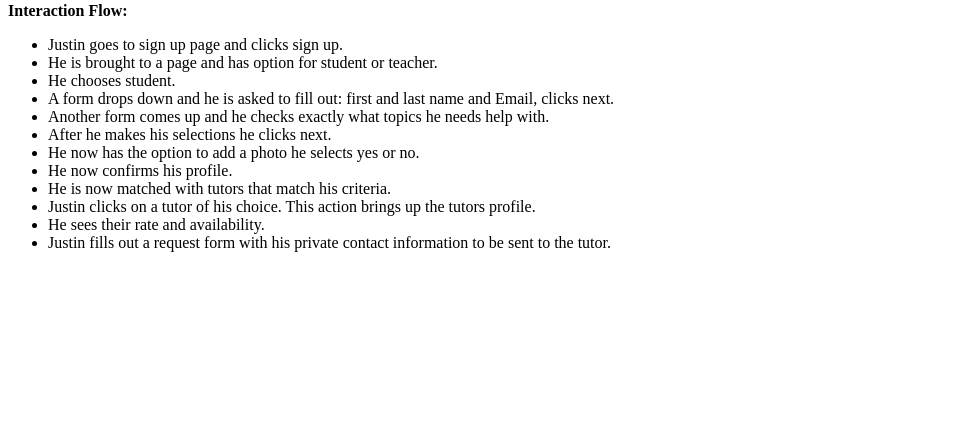
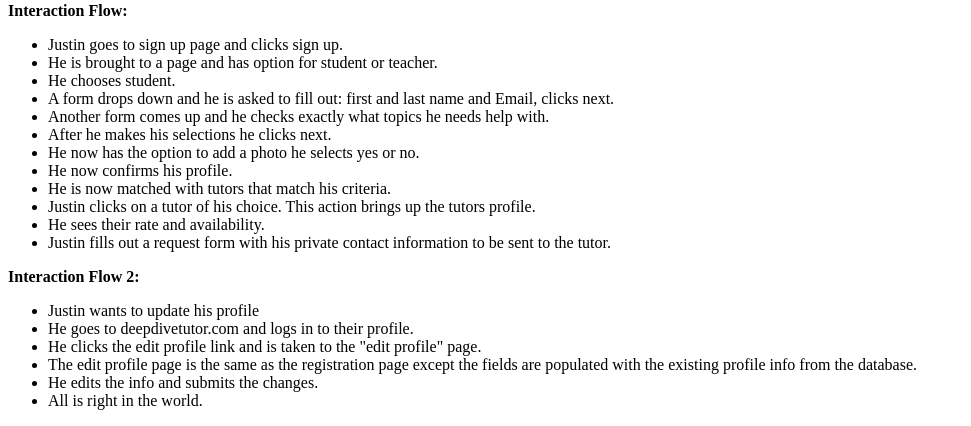
Before and after one commit to MartyBonacci/deepdivetutor, a PHP site: page /justin.php in a window 1280 px wide. Shown: the part 855-1281 px from the top of the page, without its empty margins (0-971 px from the left). Before the commit the page ends 1107 px from the top, so only its background shows below. Run offline with PHP 8.4, Linux system fonts and the light colour scheme.

Commit message:
added interaction flow for editing a profile

```diff
--- a/epic/persona-files/justin.php
+++ b/epic/persona-files/justin.php
@@ -63,7 +63,7 @@
 		<p><strong>User Story:</strong> As a user I need to be able to find a tutor that went through the bootcamp, that
 			is qualified to assist me in
 			MySQL, because I know I need extra help outside of the classroom on that topic.</p>
-		<p><strong>Interaction Flow:</strong>
+		<p><strong>Interaction Flow:</strong></p>
 		<ul>
 			<li>Justin goes to sign up page and clicks sign up.</li>
 			<li>He is brought to a page and has option for student or teacher.</li>
@@ -78,6 +78,15 @@
 			<li>He sees their rate and availability.</li>
 			<li>Justin fills out a request form with his private contact information to be sent to the tutor.</li>
 		</ul>
-		</p>
+		<p><strong>Interaction Flow 2:</strong></p>
+		<ul>
+			<li>Justin wants to update his profile</li>
+			<li>He goes to deepdivetutor.com and logs in to their profile.</li>
+			<li>He clicks the edit profile link and is taken to the "edit profile" page.</li>
+			<li>The edit profile page is the same as the registration page except the fields are populated with the existing
+			profile info from the database.</li>
+			<li>He edits the info and submits the changes.</li>
+			<li>All is right in the world.</li>
+		</ul>
 	</body>
 </html>
```
